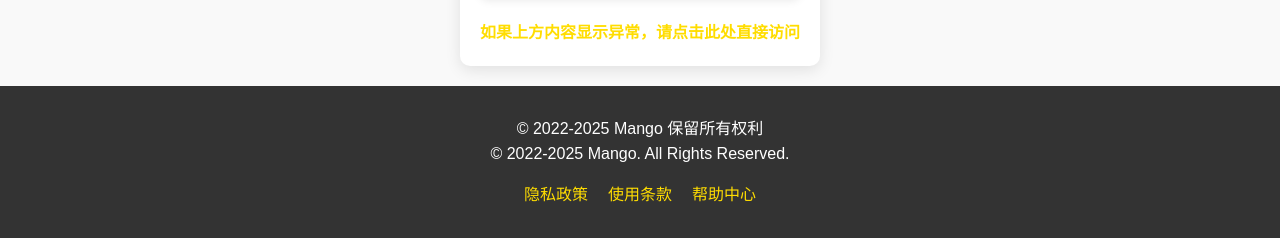
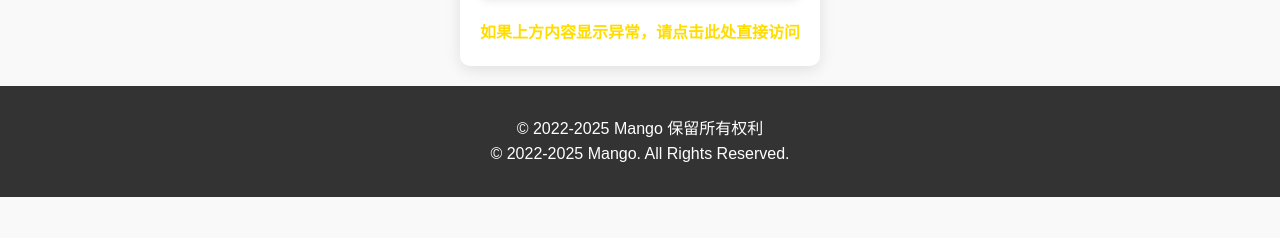
Before and after one commit to MangoTeamClub/mymangohot, a plain HTML site: page index.html in a window 1280 px wide. Shown: the part 792-1030 px from the top of the page. After the commit the page ends 989 px from the top, so only its background shows below. Drawn offline with Linux system fonts and the light colour scheme.

Commit message:
Update index.html

```diff
--- a/index.html
+++ b/index.html
@@ -222,11 +222,6 @@
         <div class="container footer-content">
             <p>© 2022-2025 Mango 保留所有权利</p>
             <p>© 2022-2025 Mango. All Rights Reserved.</p>
-            <div class="footer-links">
-                <a href="#">隐私政策</a>
-                <a href="#">使用条款</a>
-                <a href="#">帮助中心</a>
-            </div>
         </div>
     </footer>
 </body>
```
